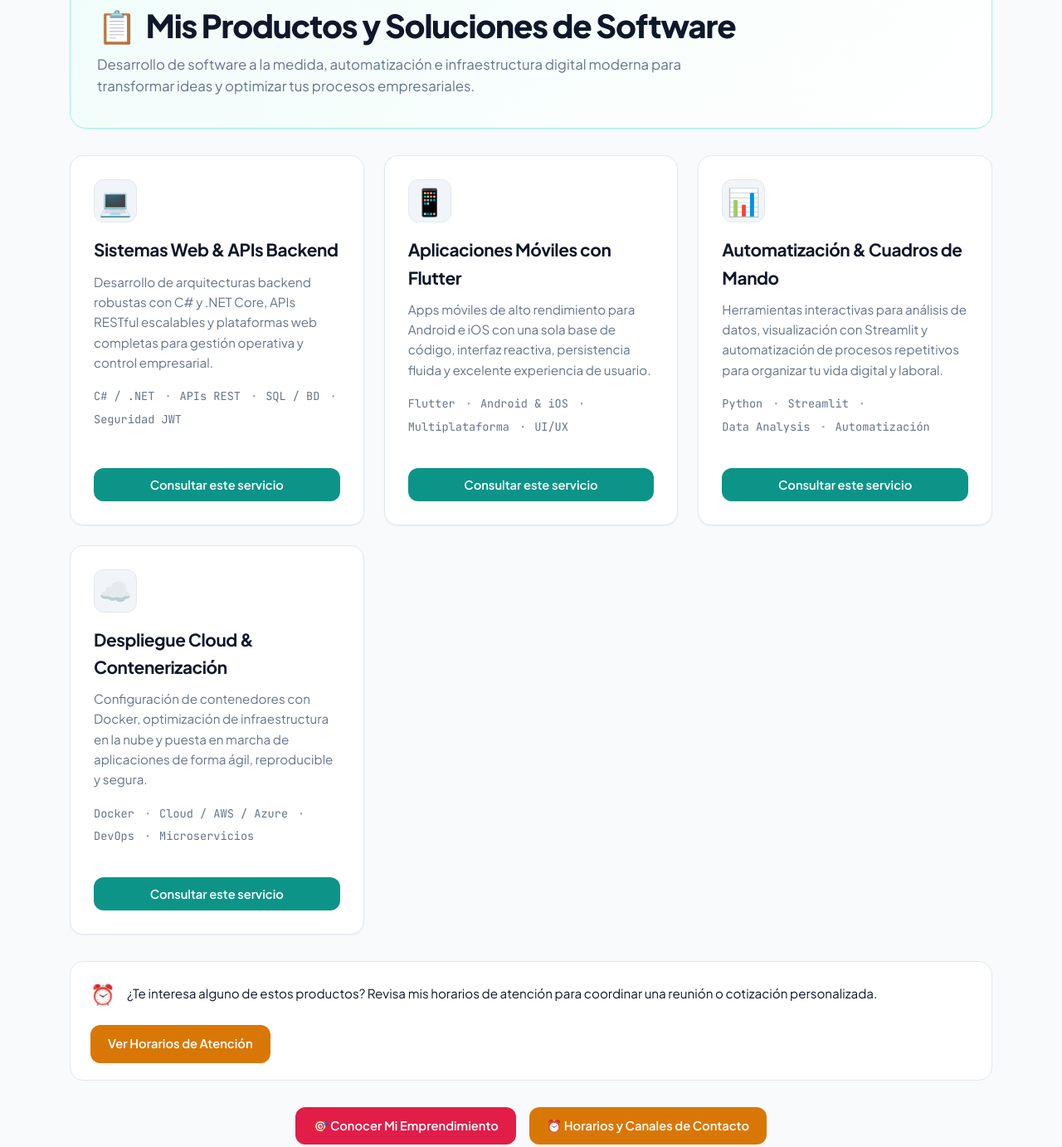
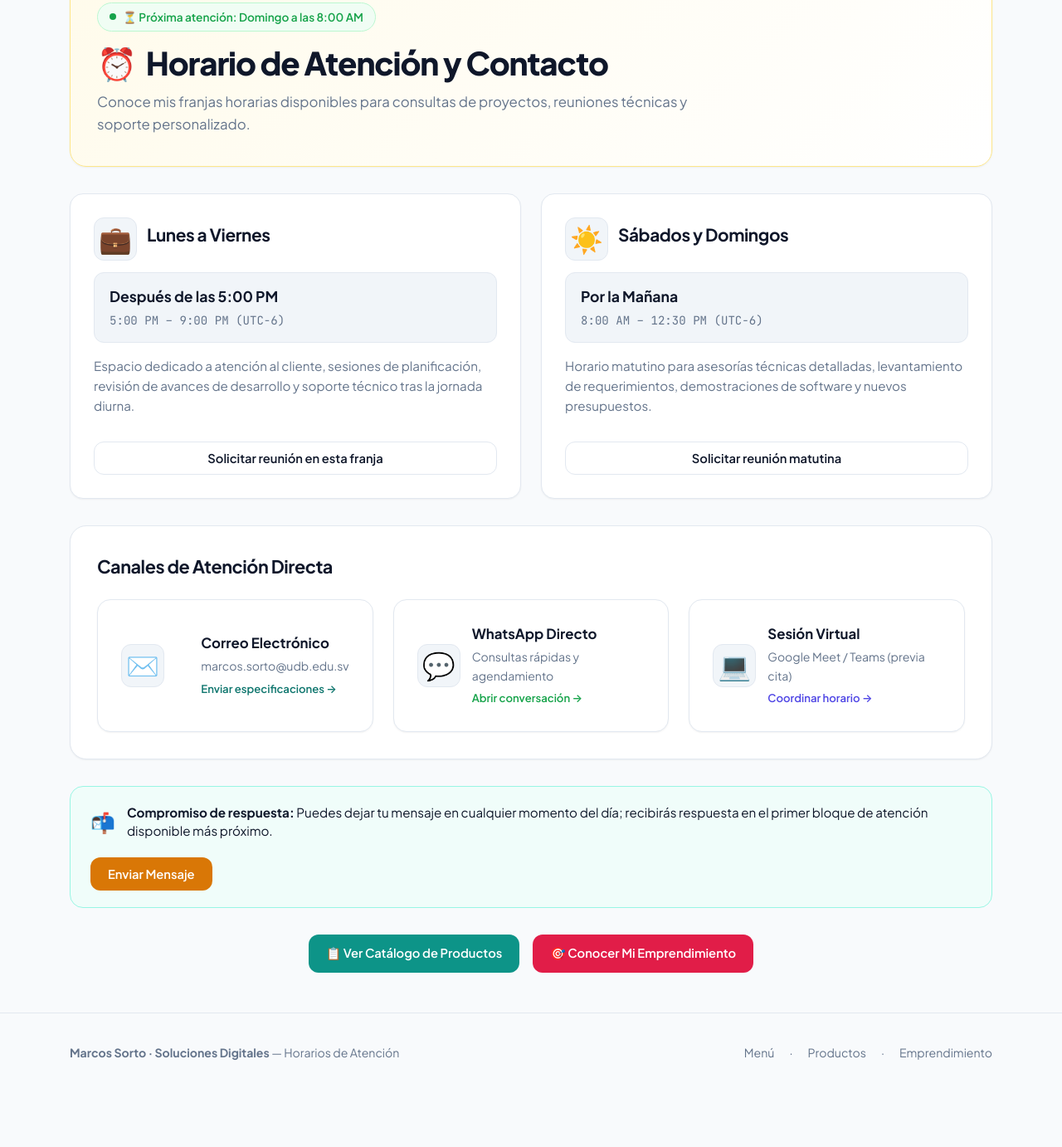
Before and after one commit to marcosjhs557-tech/menuEmprendimiento, a plain HTML site: page horarios.html in a window 1280 px wide. Shown: the part 137-1519 px from the top of the page at 83% size. After the commit the page ends 1452 px from the top, so only its background shows below. Drawn offline with Linux system fonts and the light colour scheme.

Commit message:
Arreglando direccion a horario

```diff
--- a/horarios.html
+++ b/horarios.html
@@ -3,8 +3,8 @@
   <head>
     <meta charset="UTF-8">
     <meta name="viewport" content="width=device-width, initial-scale=1.0">
-  <title>Mis Productos de Software - Soluciones Digitales</title>
-  <meta name="description" content="Desarrollo de software a la medida, sistemas web, apps móviles con Flutter, automatizaciones y contenedores cloud.">
+    <title>Horario de Atención y Contacto - Soluciones Digitales</title>
+    <meta name="description" content="Franjas horarias disponibles para consultas, agendamiento de videollamadas y canales directos de contacto.">
     <link rel="preconnect" href="https://fonts.googleapis.com">
     <link rel="preconnect" href="https://fonts.gstatic.com" crossorigin>
     <link href="https://fonts.googleapis.com/css2?family=Plus+Jakarta+Sans:wght@300;400;500;600;700;800&family=JetBrains+Mono:wght@400;500;600&display=swap" rel="stylesheet">
@@ -27,9 +27,9 @@
         </a>
 
         <nav class="nav-links">
-        <a href="./productos.html" class="nav-link active">📋 Mis Productos</a>
+          <a href="./productos.html" class="nav-link">📋 Mis Productos</a>
           <a href="./emprendimiento.html" class="nav-link">🎯 Mi Emprendimiento</a>
-        <a href="./horarios.html" class="nav-link">⏰ Horario de Atención</a>
+          <a href="./horarios.html" class="nav-link active">⏰ Horario de Atención</a>
         </nav>
 
         <div class="nav-actions">
@@ -53,145 +53,143 @@
             </svg>
           </button>
 
-        <a href="./horarios.html" class="btn btn-teal">
-          <span>⏰ Ver Horarios</span>
-        </a>
+          <button onclick="openQuoteModal('Agendar Reunión')" class="btn btn-amber">
+            <span>📅 Agendar Cita</span>
+          </button>
         </div>
       </header>
 
       <!-- Encabezado Banner -->
-    <section class="header-banner banner-teal">
-      <h1><span>📋</span> Mis Productos y Soluciones de Software</h1>
-      <p>Desarrollo de software a la medida, automatización e infraestructura digital moderna para transformar ideas y optimizar tus procesos empresariales.</p>
+      <section class="header-banner banner-amber">
+        <div id="live-status-indicator" style="margin-bottom: 14px;"></div>
+        <h1><span>⏰</span> Horario de Atención y Contacto</h1>
+        <p>Conoce mis franjas horarias disponibles para consultas de proyectos, reuniones técnicas y soporte personalizado.</p>
       </section>
 
-    <!-- Catálogo de productos -->
+      <!-- Grilla de Horarios -->
       <main class="grid-cards">
-      <!-- Producto 1 -->
+        <!-- Durante la semana -->
         <article class="card-item">
           <div>
-          <div class="card-icon" style="color: var(--accent-teal);">💻</div>
-          <h2>Sistemas Web & APIs Backend</h2>
-          <p>Desarrollo de arquitecturas backend robustas con C# y .NET Core, APIs RESTful escalables y plataformas web completas para gestión operativa y control empresarial.</p>
-          <div class="tags">
-            <span class="tag">C# / .NET</span>
-            <span class="tag">APIs REST</span>
-            <span class="tag">SQL / BD</span>
-            <span class="tag">Seguridad JWT</span>
+            <div style="display: flex; align-items: center; gap: 12px; margin-bottom: 14px;">
+              <div class="card-icon" style="margin-bottom: 0; color: var(--accent-amber);">💼</div>
+              <h2>Lunes a Viernes</h2>
             </div>
+            <div class="time-slot">
+              <span class="time-highlight">Después de las 5:00 PM</span>
+              <span class="time-note">5:00 PM – 9:00 PM (UTC-6)</span>
             </div>
-        <div style="display: flex; gap: 10px; margin-top: 16px;">
-          <button onclick="openQuoteModal('Sistemas Web & APIs Backend')" class="btn btn-teal" style="flex: 1;">
-            Consultar este servicio
+            <p>
+              Espacio dedicado a atención al cliente, sesiones de planificación, revisión de avances de desarrollo y soporte técnico tras la jornada diurna.
+            </p>
+          </div>
+          <button onclick="openQuoteModal('Reunión Lunes a Viernes (Noche)')" class="btn btn-secondary" style="width: 100%; margin-top: 12px;">
+            Solicitar reunión en esta franja
           </button>
-        </div>
         </article>
 
-      <!-- Producto 2 -->
+        <!-- Fines de semana -->
         <article class="card-item">
           <div>
-          <div class="card-icon" style="color: var(--accent-coral);">📱</div>
-          <h2>Aplicaciones Móviles con Flutter</h2>
-          <p>Apps móviles de alto rendimiento para Android e iOS con una sola base de código, interfaz reactiva, persistencia fluida y excelente experiencia de usuario.</p>
-          <div class="tags">
-            <span class="tag">Flutter</span>
-            <span class="tag">Android & iOS</span>
-            <span class="tag">Multiplataforma</span>
-            <span class="tag">UI/UX</span>
+            <div style="display: flex; align-items: center; gap: 12px; margin-bottom: 14px;">
+              <div class="card-icon" style="margin-bottom: 0; color: var(--accent-amber);">☀️</div>
+              <h2>Sábados y Domingos</h2>
             </div>
+            <div class="time-slot">
+              <span class="time-highlight">Por la Mañana</span>
+              <span class="time-note">8:00 AM – 12:30 PM (UTC-6)</span>
             </div>
-        <div style="display: flex; gap: 10px; margin-top: 16px;">
-          <button onclick="openQuoteModal('Aplicaciones Móviles con Flutter')" class="btn btn-teal" style="flex: 1;">
-            Consultar este servicio
+            <p>
+              Horario matutino para asesorías técnicas detalladas, levantamiento de requerimientos, demostraciones de software y nuevos presupuestos.
+            </p>
+          </div>
+          <button onclick="openQuoteModal('Asesoría Fin de Semana (Mañana)')" class="btn btn-secondary" style="width: 100%; margin-top: 12px;">
+            Solicitar reunión matutina
           </button>
-        </div>
-      </article>
-
-      <!-- Producto 3 -->
-      <article class="card-item">
-        <div>
-          <div class="card-icon" style="color: var(--accent-amber);">📊</div>
-          <h2>Automatización & Cuadros de Mando</h2>
-          <p>Herramientas interactivas para análisis de datos, visualización con Streamlit y automatización de procesos repetitivos para organizar tu vida digital y laboral.</p>
-          <div class="tags">
-            <span class="tag">Python</span>
-            <span class="tag">Streamlit</span>
-            <span class="tag">Data Analysis</span>
-            <span class="tag">Automatización</span>
-          </div>
-        </div>
-        <div style="display: flex; gap: 10px; margin-top: 16px;">
-          <button onclick="openQuoteModal('Automatización & Cuadros de Mando')" class="btn btn-teal" style="flex: 1;">
-            Consultar este servicio
-          </button>
-        </div>
-      </article>
-
-      <!-- Producto 4 -->
-      <article class="card-item">
-        <div>
-          <div class="card-icon" style="color: var(--accent-indigo);">☁️</div>
-          <h2>Despliegue Cloud & Contenerización</h2>
-          <p>Configuración de contenedores con Docker, optimización de infraestructura en la nube y puesta en marcha de aplicaciones de forma ágil, reproducible y segura.</p>
-          <div class="tags">
-            <span class="tag">Docker</span>
-            <span class="tag">Cloud / AWS / Azure</span>
-            <span class="tag">DevOps</span>
-            <span class="tag">Microservicios</span>
-          </div>
-        </div>
-        <div style="display: flex; gap: 10px; margin-top: 16px;">
-          <button onclick="openQuoteModal('Despliegue Cloud & Contenerización')" class="btn btn-teal" style="flex: 1;">
-            Consultar este servicio
-          </button>
-        </div>
         </article>
       </main>
 
-    <!-- Aviso de horario interactivo -->
-    <aside class="notice-box">
+      <!-- Canales de Comunicación -->
+      <section class="panel-box">
+        <h2>Canales de Atención Directa</h2>
+        <div class="grid-cards" style="margin-bottom: 0;">
+          <a href="mailto:marcos.sorto@udb.edu.sv?subject=Consulta%20de%20Proyecto%20de%20Software" class="card-item" style="text-decoration: none; color: inherit; flex-direction: row; align-items: center; gap: 14px;">
+            <div class="card-icon" style="margin-bottom: 0; flex-shrink: 0; color: var(--accent-teal);">✉️</div>
+            <div>
+              <h3 style="font-size: 1.05rem; font-weight: 700; color: var(--text-main); margin-bottom: 2px;">Correo Electrónico</h3>
+              <p style="font-size: 0.88rem; margin-bottom: 2px; color: var(--text-muted);">marcos.sorto@udb.edu.sv</p>
+              <span style="font-size: 0.82rem; color: var(--accent-teal-text); font-weight: 600;">Enviar especificaciones →</span>
+            </div>
+          </a>
+
+          <a href="https://wa.me/?text=Hola%20Marcos,%20deseo%20consultar%20sobre%20tus%20servicios%20de%20desarrollo%20de%20software" target="_blank" rel="noopener noreferrer" class="card-item" style="text-decoration: none; color: inherit; flex-direction: row; align-items: center; gap: 14px;">
+            <div class="card-icon" style="margin-bottom: 0; flex-shrink: 0; color: var(--color-success);">💬</div>
+            <div>
+              <h3 style="font-size: 1.05rem; font-weight: 700; color: var(--text-main); margin-bottom: 2px;">WhatsApp Directo</h3>
+              <p style="font-size: 0.88rem; margin-bottom: 2px; color: var(--text-muted);">Consultas rápidas y agendamiento</p>
+              <span style="font-size: 0.82rem; color: var(--color-success); font-weight: 600;">Abrir conversación →</span>
+            </div>
+          </a>
+
+          <div class="card-item" onclick="openQuoteModal('Sesión Virtual')" style="cursor: pointer; flex-direction: row; align-items: center; gap: 14px;">
+            <div class="card-icon" style="margin-bottom: 0; flex-shrink: 0; color: var(--accent-indigo);">💻</div>
+            <div>
+              <h3 style="font-size: 1.05rem; font-weight: 700; color: var(--text-main); margin-bottom: 2px;">Sesión Virtual</h3>
+              <p style="font-size: 0.88rem; margin-bottom: 2px; color: var(--text-muted);">Google Meet / Teams (previa cita)</p>
+              <span style="font-size: 0.82rem; color: var(--accent-indigo); font-weight: 600;">Coordinar horario →</span>
+            </div>
+          </div>
+        </div>
+      </section>
+
+      <!-- Mensaje informativo -->
+      <aside class="notice-box info">
         <div style="display: flex; align-items: center; gap: 14px;">
-        <span style="font-size: 1.5rem;">⏰</span>
-        <span>¿Te interesa alguno de estos productos? Revisa mis horarios de atención para coordinar una reunión o cotización personalizada.</span>
+          <span style="font-size: 1.5rem;">📬</span>
+          <span>
+            <strong>Compromiso de respuesta:</strong> Puedes dejar tu mensaje en cualquier momento del día; recibirás respuesta en el primer bloque de atención disponible más próximo.
+          </span>
         </div>
-      <a href="./horarios.html" class="btn btn-amber">Ver Horarios de Atención</a>
+        <button onclick="openQuoteModal('Consulta Rápida')" class="btn btn-amber">
+          Enviar Mensaje
+        </button>
       </aside>
 
-    <!-- Acciones Rápidas -->
+      <!-- Navegación complementaria -->
       <footer class="actions-bar">
+        <a href="./productos.html" class="btn btn-teal">📋 Ver Catálogo de Productos</a>
         <a href="./emprendimiento.html" class="btn btn-coral">🎯 Conocer Mi Emprendimiento</a>
-      <a href="./horarios.html" class="btn btn-amber">⏰ Horarios y Canales de Contacto</a>
       </footer>
     </div>
 
-  <!-- Modal de Consulta Rápida -->
+    <!-- Modal de Contacto / Agendamiento -->
     <div id="quote-modal" class="modal-backdrop">
       <div class="modal-card">
         <div class="modal-header">
-        <h3>Consultar Servicio</h3>
+          <h3>Coordinar Sesión o Consulta</h3>
           <button class="modal-close" onclick="closeQuoteModal()" aria-label="Cerrar modal">✕</button>
         </div>
         <form id="quote-form">
           <div class="form-group">
             <label class="form-label" for="quote-name">Tu Nombre o Empresa</label>
-          <input type="text" id="quote-name" class="form-input" placeholder="Ej. Ana Rivera" required>
+            <input type="text" id="quote-name" class="form-input" placeholder="Ej. Roberto Gómez" required>
           </div>
           <div class="form-group">
-          <label class="form-label" for="quote-service-select">Servicio Seleccionado</label>
+            <label class="form-label" for="quote-service-select">Motivo o Franja de Interés</label>
             <select id="quote-service-select" class="form-select">
-            <option value="Sistemas Web & APIs Backend">Sistemas Web & APIs Backend (.NET)</option>
-            <option value="Aplicaciones Móviles con Flutter">Aplicaciones Móviles con Flutter</option>
-            <option value="Automatización & Cuadros de Mando">Automatización & Cuadros de Mando (Python)</option>
-            <option value="Despliegue Cloud & Contenerización">Despliegue Cloud & Contenerización</option>
+              <option value="Reunión Lunes a Viernes (Noche)">Lunes a Viernes (5:00 PM – 9:00 PM)</option>
+              <option value="Asesoría Fin de Semana (Mañana)">Sábados y Domingos (8:00 AM – 12:30 PM)</option>
+              <option value="Sesión Virtual por Google Meet">Sesión Virtual (Google Meet / Teams)</option>
+              <option value="Presupuesto y Levantamiento de Requerimientos">Cotización y Presupuesto</option>
             </select>
           </div>
           <div class="form-group">
-          <label class="form-label" for="quote-details">¿Qué necesitas construir o resolver?</label>
-          <textarea id="quote-details" class="form-textarea" rows="4" placeholder="Describe brevemente el alcance de tu proyecto o requerimiento..." required></textarea>
+            <label class="form-label" for="quote-details">Mensaje o detalles de la consulta</label>
+            <textarea id="quote-details" class="form-textarea" rows="4" placeholder="Indica el tema a tratar o la fecha/hora tentativa que prefieres..." required></textarea>
           </div>
           <div style="display: flex; gap: 12px; justify-content: flex-end; margin-top: 24px;">
             <button type="button" class="btn btn-secondary" onclick="closeQuoteModal()">Cerrar</button>
-          <button type="submit" class="btn btn-teal">✉️ Enviar a marcos.sorto@udb.edu.sv</button>
+            <button type="submit" class="btn btn-amber">✉️ Enviar a marcos.sorto@udb.edu.sv</button>
           </div>
         </form>
       </div>
@@ -201,14 +199,14 @@
     <footer class="app-footer">
       <div class="container footer-content">
         <div>
-        <strong>Marcos Sorto · Soluciones Digitales</strong> — Catálogo de Software
+          <strong>Marcos Sorto · Soluciones Digitales</strong> — Horarios de Atención
         </div>
         <div class="footer-links">
           <a href="./index.html">Menú</a>
           <span>·</span>
+          <a href="./productos.html">Productos</a>
+          <span>·</span>
           <a href="./emprendimiento.html">Emprendimiento</a>
-        <span>·</span>
-        <a href="./horarios.html">Horarios</a>
         </div>
       </div>
     </footer>
```
Lines whose indentation alone changed are shown as unchanged.
